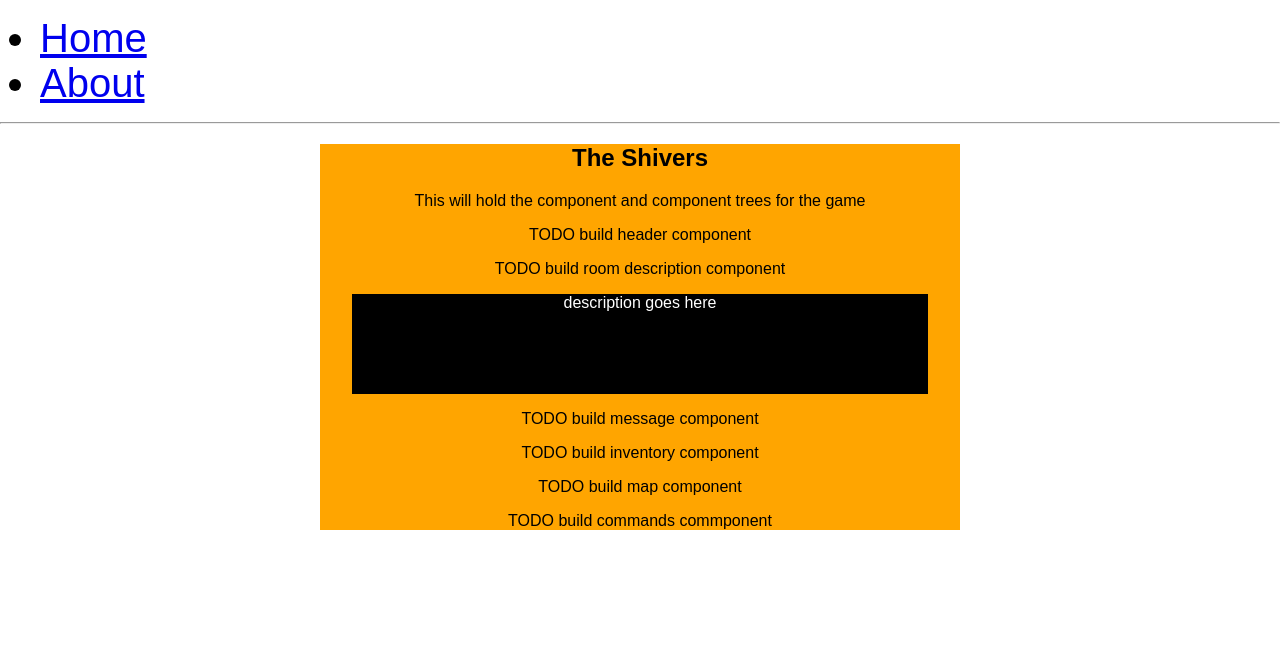
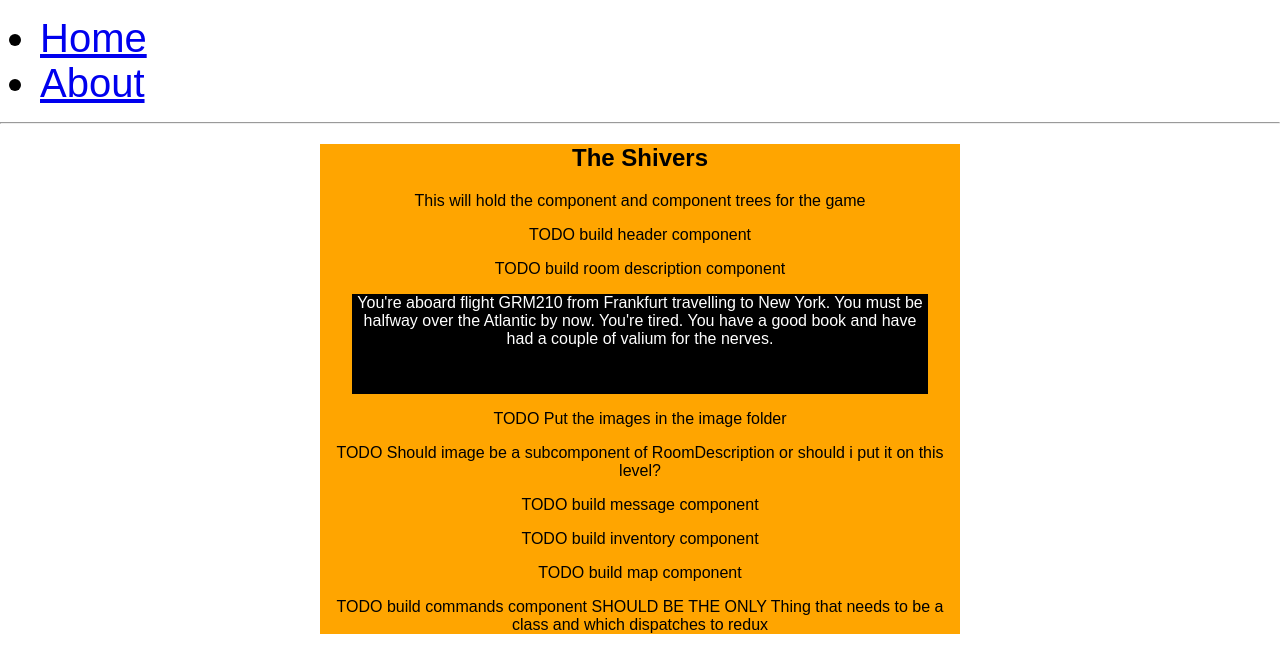
Before and after one commit to markhorsell/if-player-react, a React (Create React App) app: page / in a window 1280 px wide. Shown: the top 672 px of the page. Built offline with nearby package versions, Linux system fonts and the light colour scheme.

Commit message:
display room data

```diff
--- a/src/containers/home.js
+++ b/src/containers/home.js
@@ -11,9 +11,18 @@ class Home extends Component {
 
     super(props)
   }
+  getDescription(roomData){
+    return roomData.desc;
+  }
+  getRoomData(roomId,rooms){
+    const roomData = rooms.filter(room => room.id===roomId)[0];
+    return roomData;
+  }
 
   render() {
     const { gameData } = this.props;
+    const currentRoomData = this.getRoomData(gameData.room,gameData.rooms);
+    const description = this.getDescription(currentRoomData);
 
     return (
       <div className='home'>
@@ -21,11 +30,13 @@ class Home extends Component {
         <p>This will hold the component and component trees for the game</p>
         <p>TODO build header component</p>
         <p>TODO build room description component</p>
-        <RoomDescription description='description goes here'/>
+        <RoomDescription description={description}/>
+        <p>TODO Put the images in the image folder</p>
+        <p>TODO Should image be a subcomponent of RoomDescription or should i put it on this level?</p>
         <p>TODO build message component</p>
         <p>TODO build inventory component</p>
         <p>TODO build map component</p>
-        <p>TODO build commands commponent</p>
+        <p>TODO build commands component SHOULD BE THE ONLY Thing that needs to be a class and which dispatches to redux</p>
 
       </div>
     )
```
